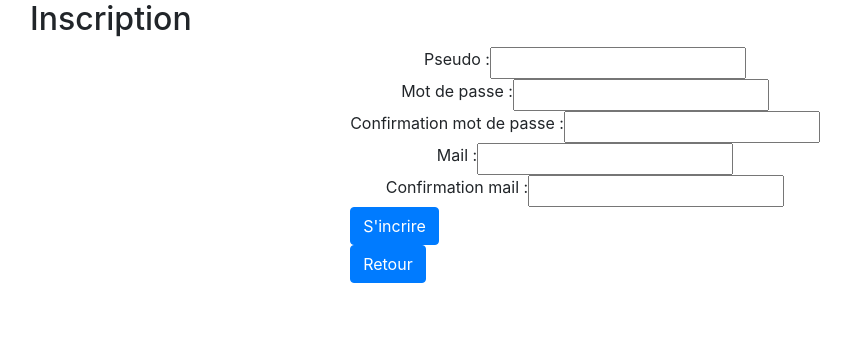
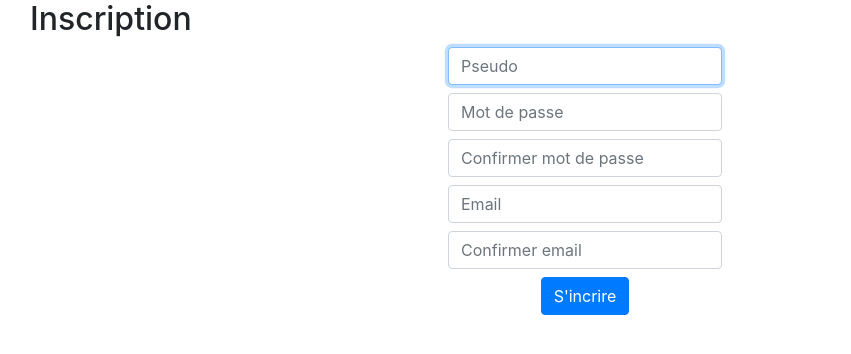
Before and after one commit to ysoline/blog, a PHP site: page /index.php?action=suscribePage in a window 1280 px wide. Shown: the part 79-433 px from the top of the page, without its empty margins (55-906 px from the left). Run offline with PHP 8.4, Linux system fonts and the light colour scheme; some libraries are stand-ins or nearby versions.

Commit message:
Refonte des formulaires

```diff
--- a/Views/Frontend/suscribeView.php
+++ b/Views/Frontend/suscribeView.php
@@ -2,39 +2,40 @@
 <h2>Inscription</h2>
 
 <div class='d-flex justify-content-center'>
-        <form action='index.php?action=suscribe' method="post">
+    <form class="form-signin" action='index.php?action=suscribe' method="post">
 
-
-        <div class="d-flex justify-content-center">
-            <label for ="pseudo">Pseudo : </label>
-            <input type="text" id="pseudo" name="pseudo" required>
+        <div class="flex-nowrap justify-content-center">
+        <div class=" d-flex justify-content-end mb-2">
+                <label for="pseudo" class="sr-only">Pseudo : </label>
+                <input type="text" id="pseudo" class="form-control" name="pseudo" placeholder="Pseudo" required autofocus>
             </div>
 
-        <div class="d-flex justify-content-center">
-            <label for ="password">Mot de passe : </label>
-            <input type="password" id="pass" name="pass" required>
+            <div class=" d-flex justify-content-end mb-2">
+                <label for="password" class="sr-only">Mot de passe : </label>
+                <input type="password" id="pass" class="form-control" name="pass" placeholder="Mot de passe" required>
             </div>
-        <div class="d-flex justify-content-center">
-            <label for ="password">Confirmation mot de passe : </label>
-            <input type="password" id="pass2" name="pass2" required>
+            <div class=" d-flex justify-content-end mb-2">
+                <label for="password" class="sr-only">Confirmation mot de passe : </label>
+                <input type="password" class="form-control" id="pass2" name="pass2" placeholder="Confirmer mot de passe"required>
             </div>
 
-        <div class="d-flex justify-content-center">
-            <label for ="email">Mail : </label>
-            <input type="email" id="email" name="email" required>
+            <div class=" d-flex justify-content-end mb-2">
+                <label for="email" class="sr-only">Mail : </label>
+                <input type="email" class="form-control" id="email" name="email" placeholder="Email" required>
             </div>
 
-        <div class="d-flex justify-content-center">
-            <label for ="email">Confirmation mail : </label>
-            <input type="email" id="email2" name="email2"required>
+            <div class=" d-flex justify-content-end mb-2">
+                <label for="email" class="sr-only">Confirmation mail : </label>
+                <input type="email" class="form-control" id="email2" name="email2" placeholder="Confirmer email" required>
             </div>
 
-        <div>
+            <div class="d-flex justify-content-center mt-2">
+
                 <input type="submit" value="S'incrire" class='btn btn-primary btn'>
             </div>
-        <a href="index.php?action=listPosts" class='btn btn-primary btn'>Retour</a>
+        </div>
+    </form>
 
-        </form>
 </div>
 
 
```
Also changed, not shown: Views/Frontend/authView.php (+9 -6 lines), Views/Frontend/profilVIew.php (+38 -20 lines). Lines whose indentation alone changed are shown as unchanged.
